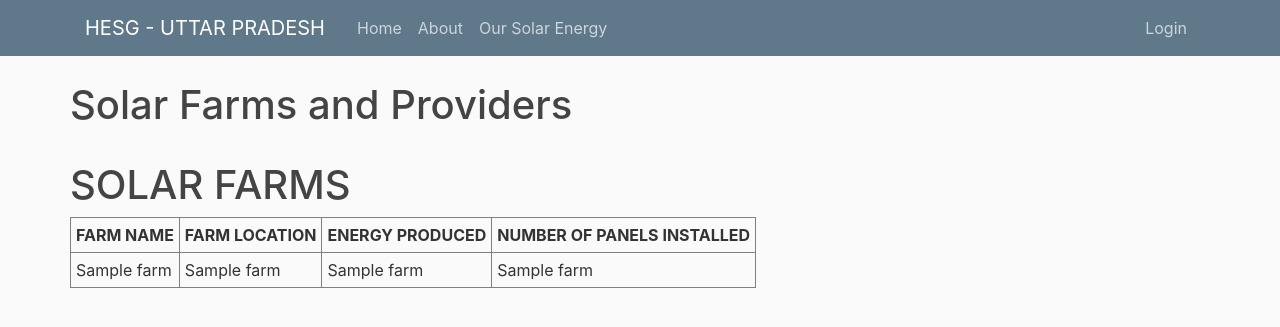
After one commit to ChetanTayal138/HybridGrid, a Python web app: template flask/templates/solar.html in a window 1280 px wide. The commit adds this page. Shown: the top 327 px of the page. Run offline with Jinja, Linux system fonts and the light colour scheme; the template is opened without the code that fills it: most values are stand-ins (such as "Sample title", 1, 10 or a date in 2020); some libraries are stand-ins or nearby versions.

Commit message:
Add files via upload

```diff
--- a/flask/templates/about.html
+++ b/flask/templates/about.html
@@ -1,8 +1,9 @@
 {% extends "layout.html" %}
 {% block content %}
-    <h1>About HESG</h1>
 
-    <div class="container-fluid">
+
+    <div class="container-fluid" style="width: 70%;background-color: #cce6ff; ">
+        <h1 >About HESG</h1>
         <p align="justify">HESG-UP ( Hybrid Electrcity Supply Grid - Uttar Pradesh ) aims to provide a smarter solution for electricity supply in Uttar Pradesh by utilizing real time ,continuously streaming data from the UP State Load Dispatch Center website . The goal of HESG is to cover up the margin between supply and demand of electricity with the help of solar energy produced by solar farms nearby and running computations on the real time data obtained to identify the optimum way of electricity supply.
         </p>
         <p align="justify"> Tesla provides a service called “Tesla Powerwall” which uses Solar Panels installed on rooftops to help meet a home’s daily energy needs. Whenever there is a difference between the supply and demand of a home’s electricity needs, the margin is covered by energy from the grid. However this system would face 2 major issues in India :-
--- a/flask/templates/layout.html
+++ b/flask/templates/layout.html
@@ -28,6 +28,7 @@
             <div class="navbar-nav mr-auto">
               <a class="nav-item nav-link" href="{{ url_for('home') }}">Home</a>
               <a class="nav-item nav-link" href="{{ url_for('about') }}">About</a>
+              <a class="nav-item nav-link" href="{{ url_for('solar') }}">Our Solar Energy</a>
             </div>
             <!-- Navbar Right Side -->
             <div class="navbar-nav">
@@ -50,8 +51,11 @@
               {% endfor %}
             {% endif %}
           {% endwith %}
-          {% block content %}{% endblock %}
-        </div>
+          </div>
+          <div style="width:100%">
+          {% block content %}
+          </div>{% endblock %}
+
 
       </div>
     </main>
--- /dev/null
+++ b/flask/templates/solar.html
@@ -0,0 +1,66 @@
+{% extends "layout.html" %}
+{% block content %}
+
+        <h1>Solar Farms and Providers </h1>
+        <br>
+
+
+<!-- <main role="main" class="container" >
+     <div class="row" >
+        <div class="col-md-10 col-md-offset-10"  >
+          {% block content1 %}{% endblock %}
+        </div>
+        <div class="col-md-5 col-md-offset-10" >
+          <div class="content-section">
+            <h3>Admin Details</h3>
+            <p class='text-muted'>
+              <ul class="list-group">
+                <li class="list-group-item list-group-item-light">Name : {{aname}} </li>
+                <li class="list-group-item list-group-item-light">Start Year : {{start}}</li>
+                <li class="list-group-item list-group-item-light">Number of Generators : {{num}}</li>
+
+              </ul>
+            </p>
+          </div>
+        </div>
+      </div>
+    </main>
+
+  -->
+
+
+
+
+<div style="float:left; width:69%">
+    <h1> SOLAR FARMS </h1>
+<table border="1" cellpadding="5" cellspacing="5">
+    <thead>
+    <tr>
+        <th>FARM NAME</th>
+        <th>FARM LOCATION</th>
+        <th>ENERGY PRODUCED</th>
+        <th>NUMBER OF PANELS INSTALLED</th>
+
+
+    </tr>
+    </thead>
+    <tbody>
+        {% for row in data %}
+            <tr>
+                <td>{{farm[1]}}</td>
+                <td>{{farm[2]}}</td>
+                <td>{{farm[3]}}</td>
+                <td>{{farm[4]}}</td>
+
+
+            </tr>
+        {% endfor %}
+    </tbody>
+</table>
+<br>
+
+</div>
+
+
+
+{% endblock content %}
```
Also changed, not shown: flask/flask1.py (+17 -2 lines), flask/templates/admin.html (+26 -5 lines).
